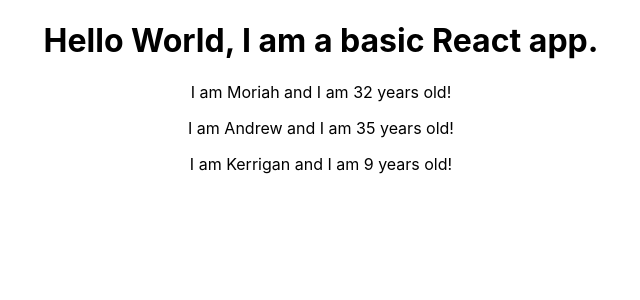
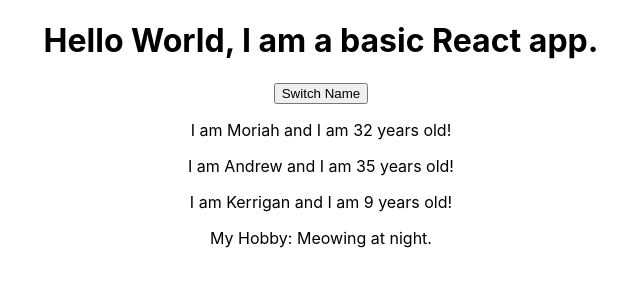
Before and after one commit to moriahhumphries/react-basics, a React (Create React App) app: page / in a window 1280 px wide. Shown: the top 300 px of the page, without its empty margins (319-959 px from the left). Built offline with nearby package versions, Linux system fonts and the light colour scheme.

Commit message:
updated state

```diff
--- a/src/App.js
+++ b/src/App.js
@@ -2,17 +2,45 @@
 import './App.css';
 import Person from './Person/Person';
 
-function App() {
+
+class App extends Component {
+    // State - available only in classes in extend component in some versions of React. If state is updated, React will re-render
+    state = {
+        persons: [
+            { name: "Moriah", age: 32},
+            { name: "Andrew", age: 35},
+            { name: "Kerrigan", age: 9}
+        ],
+
+    }
+    render() {
         return (
             <div className="App">
                 <header className="App-header">
                     <h1>Hello World, I am a basic React app.</h1>
                 </header>
-            <Person name="Moriah" age="32"/>
-            <Person name="Andrew" age="35"/>
-            <Person name="Kerrigan" age="9">My Hobby: Meowing at night.</Person>
+                <button>Switch Name</button>
+                <Person name={this.state.persons[0].name} age={this.state.persons[0].age}/>
+                <Person name={this.state.persons[1].name} age={this.state.persons[1].age}/>
+                <Person name={this.state.persons[2].name} age={this.state.persons[2].age}>My Hobby: Meowing at night.</Person>
             </div>
         );
     }
+}
+
+// function App() {
+//     return (
+//         <div className="App">
+//             <header className="App-header">
+//                 <h1>Hello World, I am a basic React app.</h1>
+//             </header>
+//             <button>Switch Name</button>
+//             <Person name="Moriah" age="32"/>
+//             <Person name="Andrew" age="35"/>
+//             <Person name="Kerrigan" age="9">My Hobby: Meowing at night.</Person>
+//         </div>
+//     );
+// }
+
 
 export default App;
--- a/src/Person/Person.js
+++ b/src/Person/Person.js
@@ -1,7 +1,13 @@
 import React from 'react';
 
 const person = (props) => { // props = object with all properties passed in
-    return <p>I am {props.name} and I am {props.age} years old!</p>
+    return (
+        <div>
+            <p>I am {props.name} and I am {props.age} years old!</p>
+            {/* displays content that is a child of the opening and closing tag of Component*/}
+            <p>{props.children}</p>
+        </div>
+    )
 };
 
 export default person;
```
Lines whose indentation alone changed are shown as unchanged.
